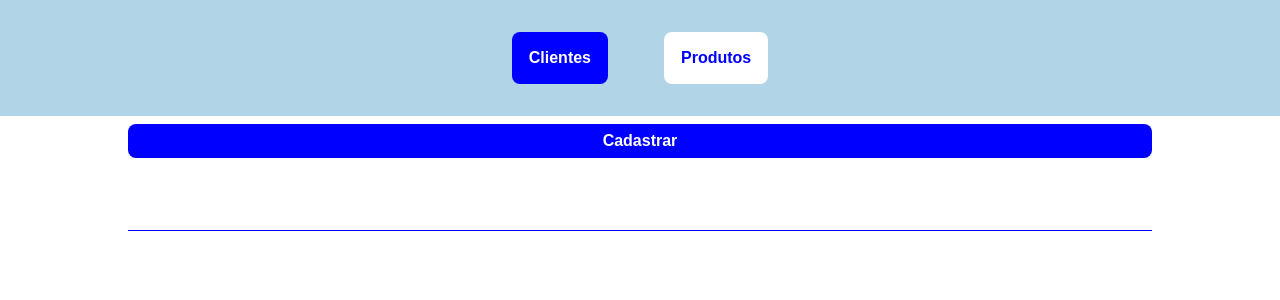
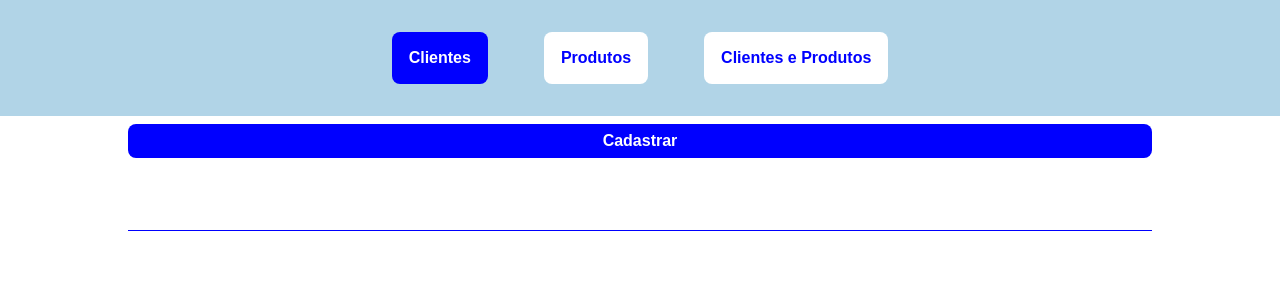
Before and after one commit to JonatasGdeC/tela-de-cadastro, a Vue app: page / in a window 1280 px wide. Shown: the top 300 px of the page. Built offline with nearby package versions, Linux system fonts and the light colour scheme.

Commit message:
Criando a terceira tela para a associação de cliente/produtos

```diff
--- a/src/App.vue
+++ b/src/App.vue
@@ -2,6 +2,7 @@
 import Menu from './containers/Menu.vue'
 import Clientes from './containers/Clientes.vue'
 import Produtos from './containers/Produtos.vue'
+import ClientesEProdutos from './containers/ClientesEProdutos.vue'
 
 export default {
     data() {
@@ -18,6 +19,7 @@ export default {
         Menu,
         Clientes,
         Produtos,
+        ClientesEProdutos,
     },
 };
 
@@ -28,5 +30,6 @@ export default {
     <div class="container">
         <Clientes v-if="selectedTab === 'clientes'" />
         <Produtos v-else-if="selectedTab === 'produtos'" />
+        <ClientesEProdutos v-else-if="selectedTab === 'clientesEprodutos'" />
     </div>
 </template>
--- /dev/null
+++ b/src/containers/ClientesEProdutos.vue
@@ -0,0 +1,6 @@
+<script>
+</script>
+
+<template>
+    <p>Essa é a tela de associação</p>
+</template>
--- a/src/containers/Menu.vue
+++ b/src/containers/Menu.vue
@@ -27,6 +27,12 @@ export default {
         class="header_buttons_button">
         Produtos
       </button>
+      <button
+      :class="{ 'header_buttons_button--active': selectedTab === 'clientesEprodutos' }"
+      @click="changeTab('clientesEprodutos')"
+      class="header_buttons_button">
+        Clientes e Produtos
+      </button>
     </div>
   </div>
 </template>
--- a/src/containers/Produtos.vue
+++ b/src/containers/Produtos.vue
@@ -56,6 +56,7 @@ export default {
         },
 
         cadastrarProduto(produto) {
+            produto.ativo = true;
             this.produtos.push(produto);
             this.mostrarFormulario = false;
             this.mensagemBTN = 'Cadastrar'
```
